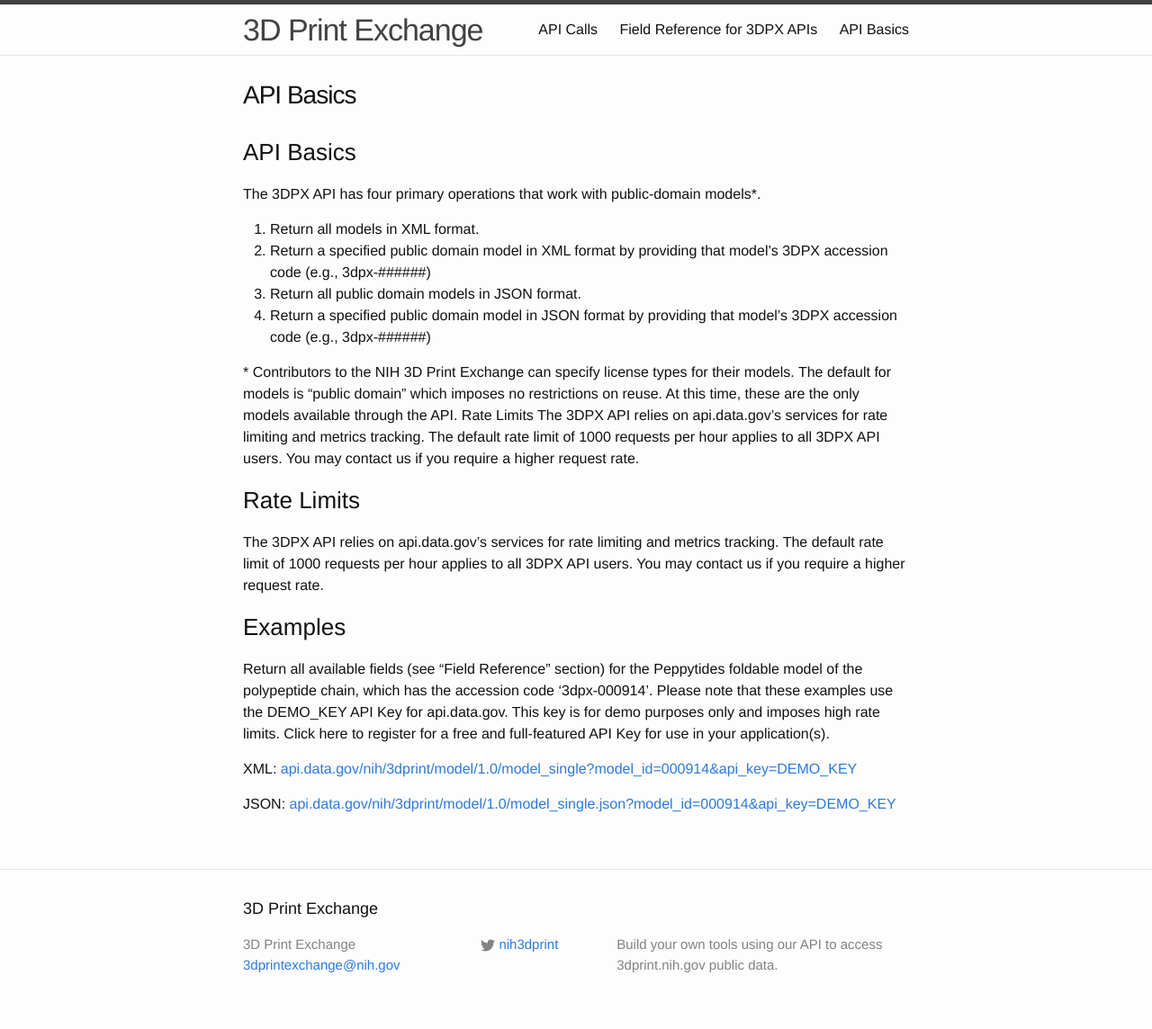
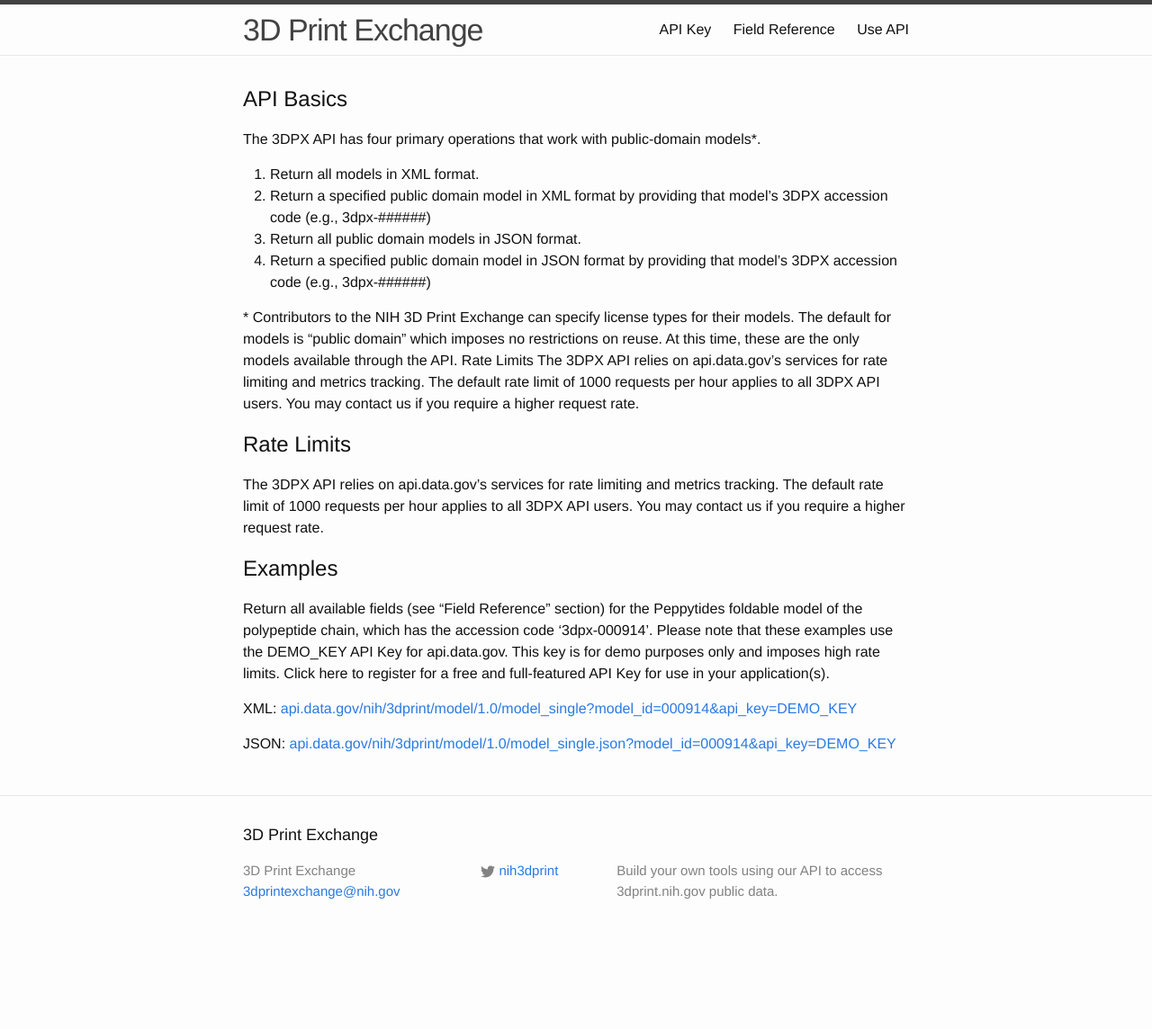
Before and after one commit to niaid/3dpx_api, a Jekyll site: the page built from use_api.md, in a window 1280 px wide. Shown: the whole page at 90% size. Built offline with Jekyll 4.4.1, drawn with Linux system fonts in a browser that asks for light colours; after the commit the page ends 1062 px from its top, so only the background shows below that.

Commit message:
minor formatting changes

```diff
--- a/api_key.md
+++ b/api_key.md
@@ -1,9 +1,10 @@
 ---
-layout: page
-title: API Calls
-permalink: /api_calls/
+layout: default
+title: API Key
+permalink: /api_key/
 ---
 
+## API Key
 
 {% raw %}
 <div id="apidatagov_signup">Loading signup form...</div>
--- a/field_reference.md
+++ b/field_reference.md
@@ -1,10 +1,12 @@
 ---
-layout: page
-title: Field Reference for 3DPX APIs
+layout: default
+title: Field Reference
 permalink: /field_reference/
 ---
 
-#### I. Model Metadata Fields for 3DPX "Read" API Calls
+## Field Reference
+
+### I. Model Metadata Fields for 3DPX "Read" API Calls
 
 <table class="table">
   <thead>
--- a/use_api.md
+++ b/use_api.md
@@ -1,10 +1,10 @@
 ---
-layout: page
-title: "API Basics"
-permalink: /api_basics/
+layout: default
+title: "Use API"
+permalink: /use_api/
 ---
 
-### API Basics
+## API Basics
 The 3DPX API has four primary operations that work with public-domain models*.
 
 1. Return all models in XML format.
@@ -16,10 +16,10 @@
 Rate Limits
 The 3DPX API relies on api.data.gov’s services for rate limiting and metrics tracking. The default rate limit of 1000 requests per hour applies to all 3DPX API users. You may contact us if you require a higher request rate.
 
-### Rate Limits
+## Rate Limits
 The 3DPX API relies on api.data.gov’s services for rate limiting and metrics tracking. The default rate limit of 1000 requests per hour applies to all 3DPX API users. You may contact us if you require a higher request rate.
 
-### Examples
+## Examples
 Return all available fields (see “Field Reference” section) for the Peppytides foldable model of the polypeptide chain, which has the accession code ‘3dpx-000914’. Please note that these examples use the DEMO_KEY API Key for api.data.gov. This key is for demo purposes only and imposes high rate limits. Click here to register for a free and full-featured API Key for use in your application(s).
 
 XML: [api.data.gov/nih/3dprint/model/1.0/model_single?model_id=000914&api_key=DEMO_KEY](http://api.data.gov/nih/3dprint/model/1.0/model_single?model_id=000914&api_key=DEMO_KEY)
```
